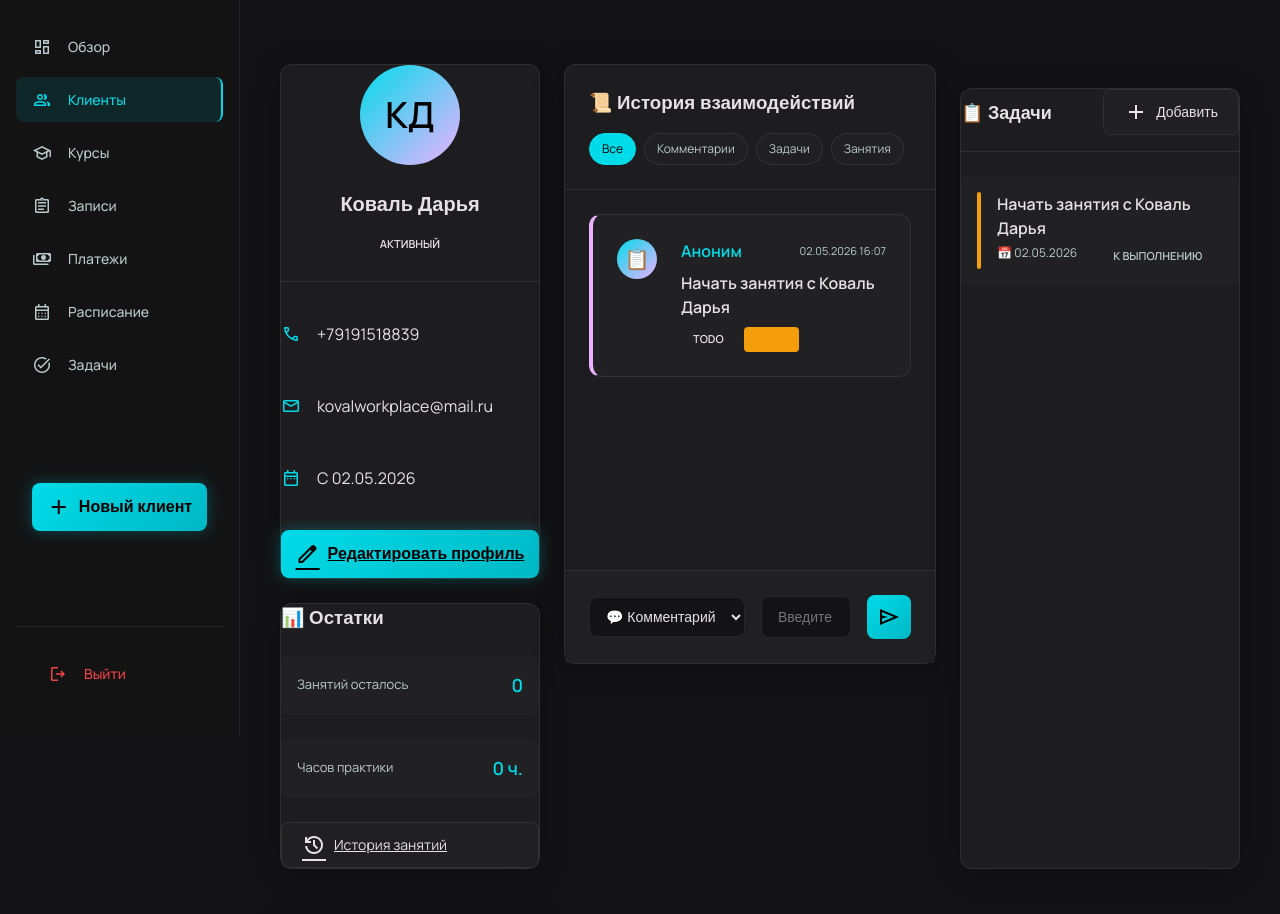
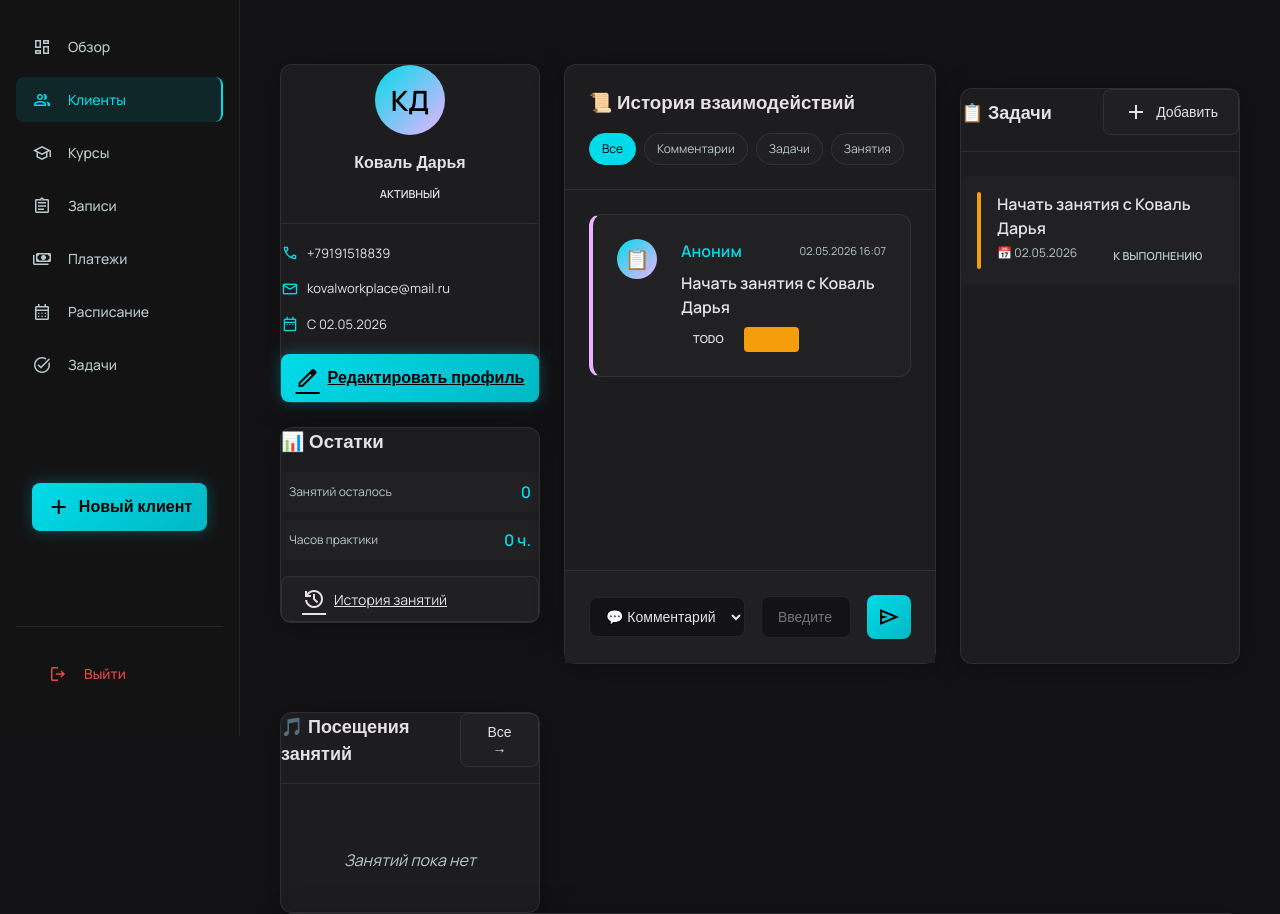
Before and after one commit to lynhdnb/DJ_CRM_v2, a Django app: page /clients/1/ in a window 1280 px wide. Shown: the part 64-978 px from the top of the page. Run offline with Django 5.2, Linux system fonts and the light colour scheme; a user stored in the database is signed in; data comes from the database, SQL or seed files in the repository; both versions use the stored data as it was after the commit; data that the repository does not hold is empty.

Commit message:
style: сделан блок профиля компактнее - уменьшены отступы, шрифты и аватар

```diff
--- a/templates/clients/client_detail.html
+++ b/templates/clients/client_detail.html
@@ -619,27 +619,28 @@
 .balance-info {
     display: flex;
     flex-direction: column;
-    gap: var(--space-md);
-    margin: var(--space-md) 0;
+    gap: 8px;
+    margin: var(--space-sm) 0;
 }
 
 .balance-item {
     display: flex;
     justify-content: space-between;
     align-items: center;
-    padding: var(--space-sm);
+    padding: 8px;
     background: rgba(255, 255, 255, 0.02);
-    border-radius: var(--radius-md);
+    border-radius: var(--radius-sm);
+    font-size: 13px;
 }
 
 .balance-label {
     color: var(--text-muted);
-    font-size: 13px;
+    font-size: 12px;
 }
 
 .balance-value {
     font-weight: 700;
-    font-size: 18px;
+    font-size: 16px;
     color: var(--primary);
 }
 
@@ -807,15 +808,15 @@
 
 .profile-header {
     text-align: center;
-    padding-bottom: var(--space-md);
+    padding-bottom: var(--space-sm);
     border-bottom: 1px solid var(--glass-border);
-    margin-bottom: var(--space-md);
+    margin-bottom: var(--space-sm);
 }
 
 .profile-avatar {
-    width: 100px;
-    height: 100px;
-    margin: 0 auto var(--space-md);
+    width: 70px;
+    height: 70px;
+    margin: 0 auto var(--space-sm);
     border-radius: var(--radius-full);
     overflow: hidden;
     background: linear-gradient(135deg, var(--primary), var(--secondary));
@@ -831,14 +832,14 @@
 }
 
 .avatar-placeholder {
-    font-size: 36px;
+    font-size: 28px;
     font-weight: 700;
     color: #000;
 }
 
 .profile-name h2 {
-    font-size: 20px;
-    margin-bottom: 4px;
+    font-size: 16px;
+    margin-bottom: 2px;
     cursor: pointer;
     display: inline-block;
     border-bottom: 1px dashed transparent;
@@ -849,30 +850,33 @@
 }
 
 .profile-status {
-    margin-top: 8px;
+    margin-top: 4px;
 }
 
 .profile-info {
     display: flex;
     flex-direction: column;
-    gap: var(--space-sm);
+    gap: 8px;
 }
 
 .info-row {
     display: flex;
     align-items: center;
-    gap: var(--space-sm);
-    padding: var(--space-sm) 0;
+    gap: 8px;
+    padding: 4px 0;
+    font-size: 13px;
 }
 
 .info-row .material-symbols-outlined {
     color: var(--primary);
-    font-size: 20px;
+    font-size: 18px;
+    flex-shrink: 0;
 }
 
 .info-row a {
     color: var(--text-primary);
     text-decoration: none;
+    font-size: 13px;
 }
 
 .info-row a:hover {
@@ -880,31 +884,33 @@
 }
 
 .profile-actions {
-    margin-top: var(--space-md);
+    margin-top: var(--space-sm);
 }
 
 /* Контакты */
 .contacts-mini {
     display: flex;
     flex-direction: column;
-    gap: var(--space-sm);
+    gap: 8px;
 }
 
 .contact-mini {
-    padding: var(--space-sm);
+    padding: 8px;
     background: rgba(255, 255, 255, 0.02);
-    border-radius: var(--radius-md);
+    border-radius: var(--radius-sm);
+    font-size: 12px;
 }
 
 .contact-mini-name {
     font-weight: 600;
-    margin-bottom: 4px;
+    margin-bottom: 2px;
+    font-size: 13px;
 }
 
 .contact-mini-phone a {
     color: var(--primary);
     text-decoration: none;
-    font-size: 13px;
+    font-size: 12px;
 }
 
 .badge-primary {
@@ -913,15 +919,23 @@
     background: rgba(0, 219, 233, 0.2);
     color: var(--primary);
     border-radius: var(--radius-sm);
-    font-size: 10px;
-    margin-left: 6px;
+    font-size: 9px;
+    margin-left: 4px;
 }
 
 /* Теги */
 .tags-container {
     display: flex;
     flex-wrap: wrap;
-    gap: var(--space-xs);
+    gap: 4px;
+}
+
+.tag {
+    padding: 3px 8px;
+    background: rgba(0, 219, 233, 0.1);
+    color: var(--primary);
+    border-radius: var(--radius-sm);
+    font-size: 11px;
 }
 
 /* Модальные окна */
```
Also changed, not shown: db.sqlite3.
